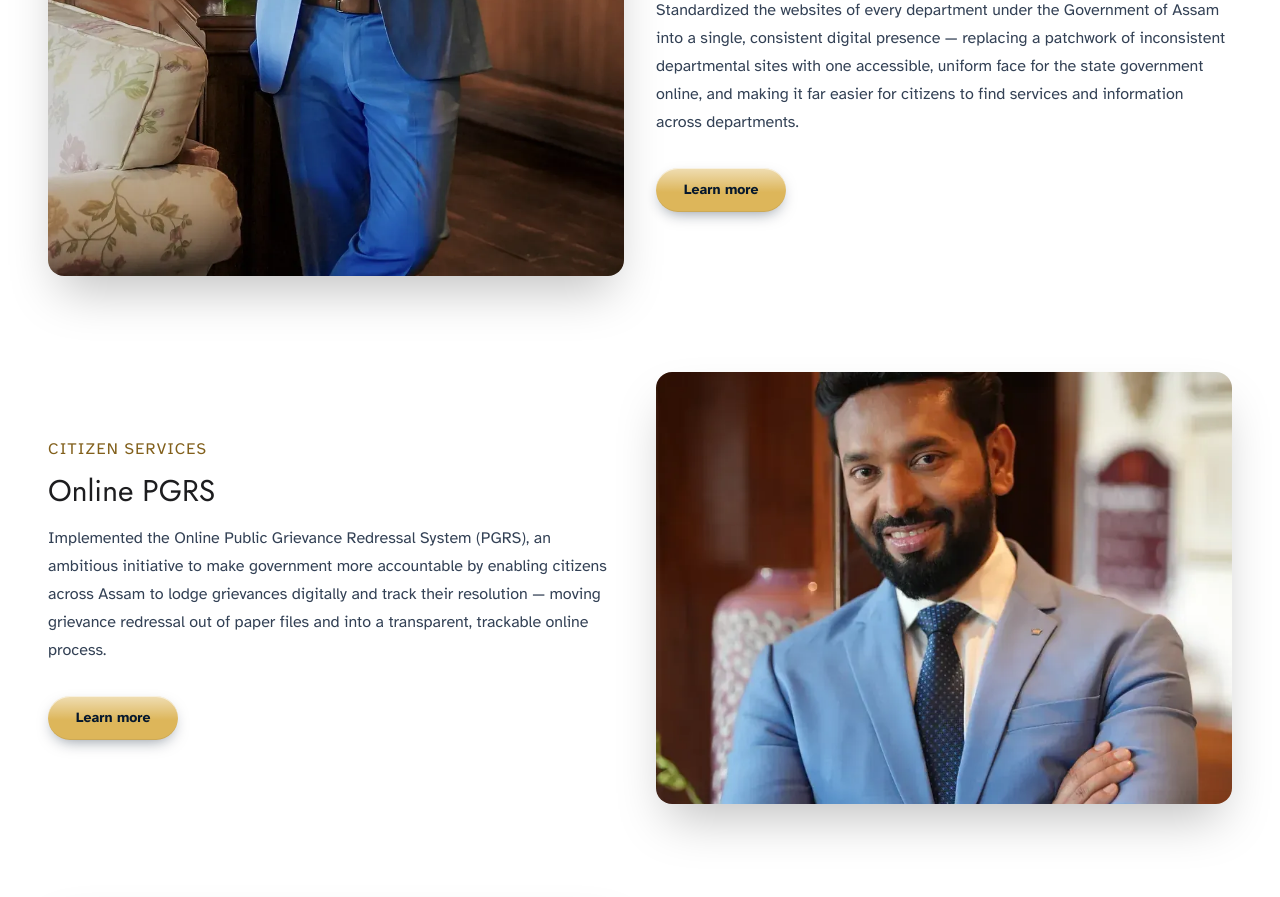
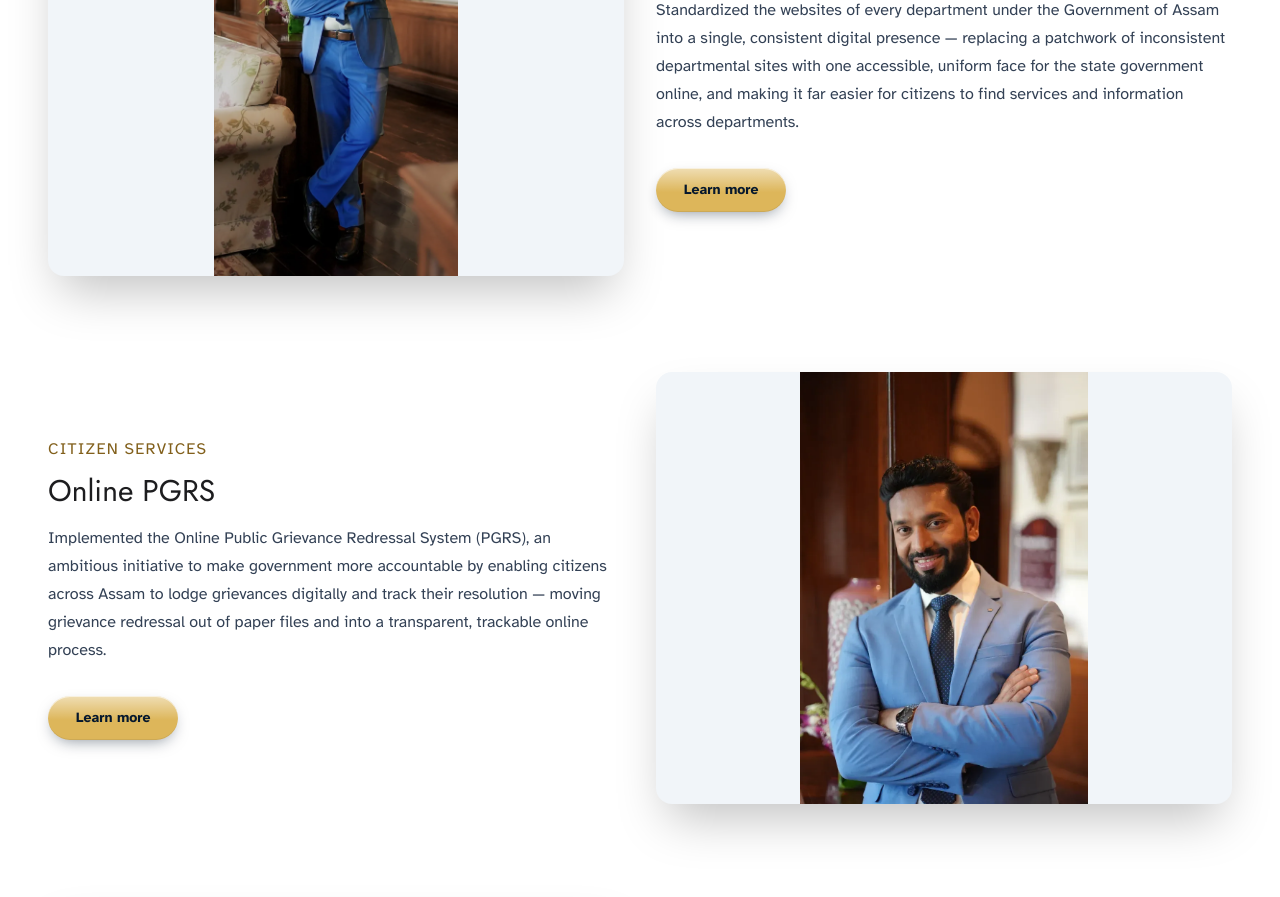
Before and after one commit to Ishaan18singh/ashwani-kumar-website, a React app: page /projects in a window 1280 px wide. Shown: the part 592-1489 px from the top of the page. Built offline with nearby package versions, Linux system fonts and the light colour scheme; some packages are replaced by stand-ins of ours.

Commit message:
Fit initiative images inside their frame instead of cropping
object-cover was cutting off parts of the initiative photos; switch
to object-contain with a neutral letterbox background so the full
image is always visible.

```diff
--- a/app/(site)/projects/PageClient.jsx
+++ b/app/(site)/projects/PageClient.jsx
@@ -29,7 +29,7 @@ export default function ProjectsPage() {
                 src={`/images/${cardImage(i)}.webp`}
                 alt=""
                 loading="lazy"
-                className="initiative-row-img w-full rounded-2xl object-cover shadow-2xl"
+                className="initiative-row-img w-full rounded-2xl object-contain shadow-2xl"
               />
               <div>
                 <p className="eyebrow">{x.tag}</p>
```
Also changed, not shown: app/globals.css.
